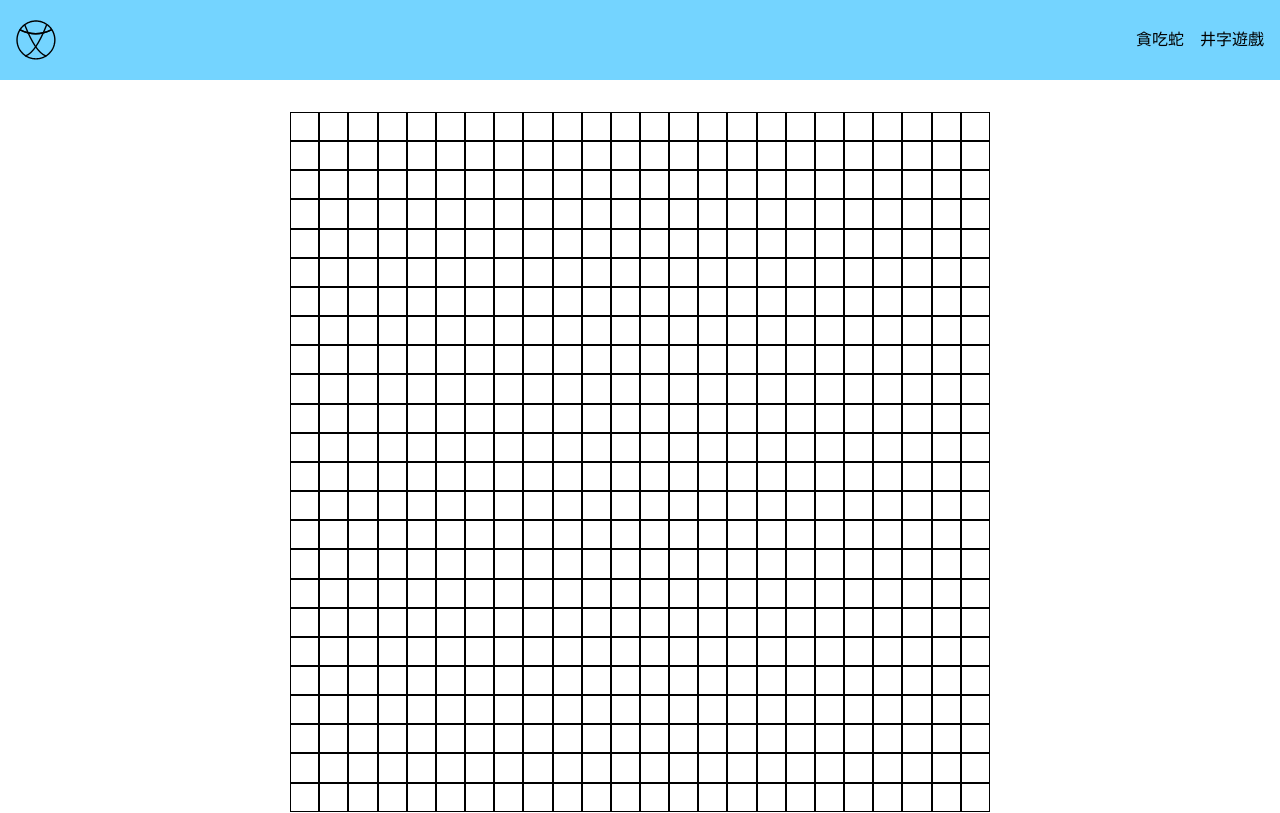
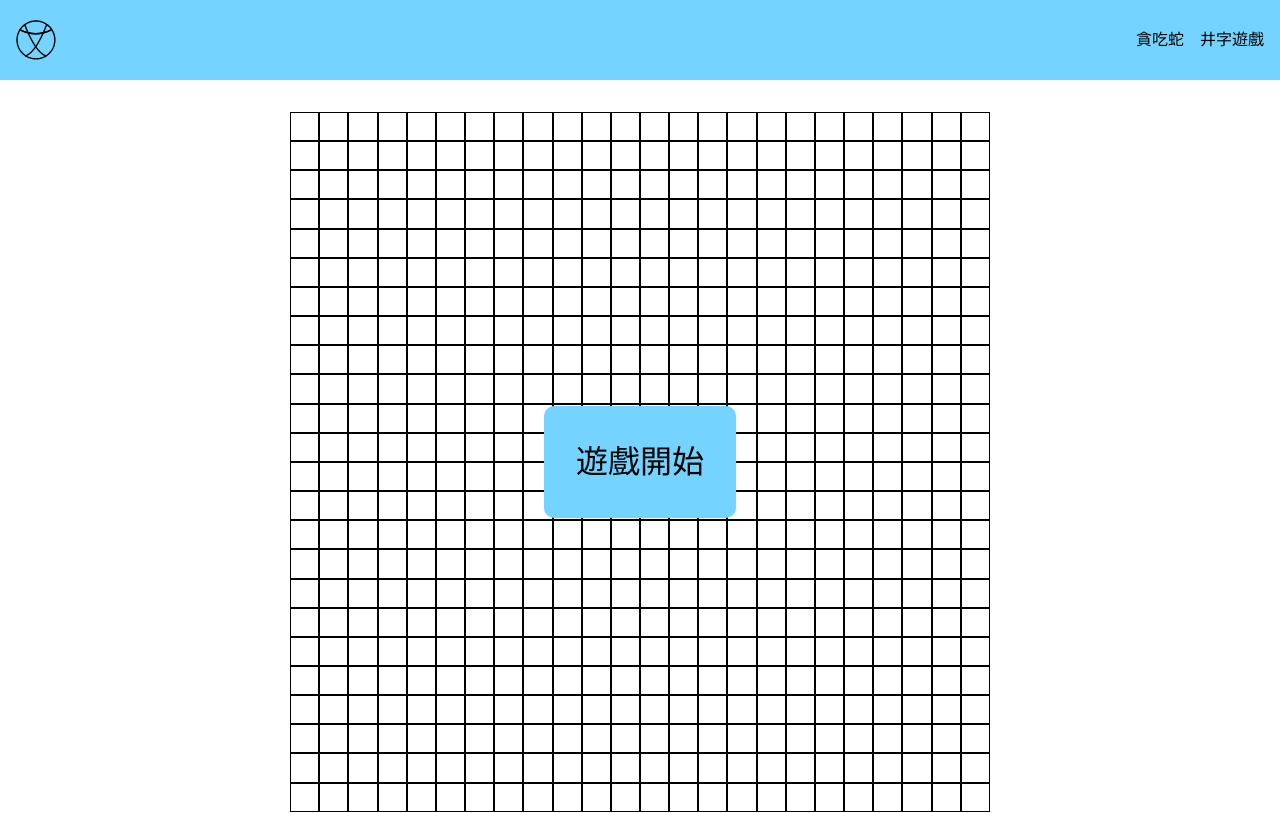
Before and after one commit to Ailafeka123/playooxx, a Next.js app: page /Snake in a window 1280 px wide. Shown: the top 813 px of the page. Built offline with nearby package versions, Linux system fonts and the light colour scheme.

Commit message:
feat:貪吃蛇可以玩了 食物採隨機方式 待優化

```diff
--- a/src/component/Snake/SnakeGame.tsx
+++ b/src/component/Snake/SnakeGame.tsx
@@ -1,36 +1,220 @@
-import React,{useState,useEffect} from "react";
+import React,{useState,useEffect,useRef} from "react";
 import style from '@/style/game/SnakeGame/SnakeGame.module.scss';
+import Snake from "@/pages/Snake";
 export default function SnakeGame(){
     //地圖 24*24
-    //x and Y 對應 [x][y]
-    const [gameMap,setGameMap] = useState <Boolean[][]> ( () => Array.from({length:24},()=>(Array(24).fill(false))));
-    //蛇頭
-    const [snakeHead,setSnakeHead] = useState([]);
+    //x and Y 對應 [x][y] 0 = 空 1 = 身體 2 = 頭 3 = 食物
+    const [gameMap,setGameMap] = useState <number[][]> ( () => Array.from({length:24},()=>(Array(24).fill(0))));
+    //是否開啟遊戲
+    const [gameStart,setGameStart] = useState<Boolean> (false);
+    //蛇頭 x = 12 , y = 12
+    const [snakeHead,setSnakeHead] = useState<number[]>( [-1,-1] );
+    //方向 上 -1 0 下 1 0 左 0 -1 右 0 1 預設向上
+    const snakeDirect = useRef<[number,number]> ([-1,0]);
+    //上一次移動方向，避免直接迴轉撞身體 x = col , y = row
+    const lastDirect  = useRef<[number,number]>([-1,0]);
+    //移動速度 初始2/s 最高10/s 第二個為是否開啟移動
+    const [snakeMove,setSnakeMove] = useState<[number,Boolean]> ([2,false]);
+    //蛇身
+    const [snakeBody,setSnakeBody] = useState<number[][]>( [ [-1,-1] ] );
+    //最後尾巴
+    const [snakeTail,setSnakeTail] = useState<number[]>([-1,-1]);
+    //蛇食物
+    const [food,setFood] = useState<number[]>([-1,-1]);
+    //空陣列 用於放食物(所以需要立刻更新)
+    const nullMap = useRef<number[][]> ( [ [] ] );
     //初始化與放置地圖
     useEffect(()=>{
         GameMapReSet();
     },[gameMap])
+    //每次移動 將蛇身 蛇頭 與 蛇食 在地圖上畫上true;
     useEffect(()=>{
+        //刷新地圖
+        setGameMap(index=>{
+            if(snakeHead === null)return index;
+            //複製地圖
+            const newMap : number[][] = index.map(col=>[...col]);
+            //最後尾巴(消失) 抓取頭部 食物 身體顯示
+            const [snakeHeadCol,snakeHeadRow] = snakeHead;
+            const [foodCol,foodRow] = food;
+            const body = snakeBody.map(bodyIndex => [...bodyIndex]);
+            const [tailCol,tailRow] = snakeTail;
+            if(tailCol !== -1){
+                newMap[tailCol][tailRow] = 0;
+            }
+            if(snakeHeadCol !== -1){
+                newMap[snakeHeadCol][snakeHeadRow] = 2;
+                newMap[foodCol][foodRow] = 3;
+                body.forEach(([bodyCol,bodyRow],key)=>{
+                    newMap[bodyCol][bodyRow] = 1;
+                })
+            }
 
+            return newMap;
+        })
     },[snakeHead])
+    //遊戲開啟時 設定蛇頭 蛇身 與蛇食的位置 以及設定移動
+    useEffect(()=>{
+        if(gameStart === true){
+            setGameMap(() => Array.from({length:24},()=>(Array(24).fill(0))));
+            setSnakeHead([12,12]);
+            setSnakeBody([ [13,12] ]);
+            setSnakeTail([-1,-1]);
+            snakeDirect.current = [-1,0];
+            newFood();
+            setSnakeMove([2,true]);
+            window.addEventListener('keydown', handleKeyDown);
+        }
+        return () => {
+            window.removeEventListener('keydown', handleKeyDown);
+        };
+    },[gameStart])
+    //移動控制 x = col  y = row
+    const handleKeyDown = (event: KeyboardEvent) => {
+        event.preventDefault();
+        switch (event.key) {
+            case 'ArrowUp':
+                if(lastDirect.current[0] === 1 && lastDirect.current[1] === 0){
+                    return;
+                }
+                snakeDirect.current = [-1,0];
+                break;
+            case 'ArrowDown':
+                if(lastDirect.current[0] === -1 && lastDirect.current[1] === 0){
+                    return;
+                }
+                snakeDirect.current = [1,0];
+                break;
+            case 'ArrowLeft':
+                if(lastDirect.current[0] === 0 && lastDirect.current[1] === 1){
+                    return;
+                }
+                snakeDirect.current =[0, -1];
+                break;
+            case 'ArrowRight':
+                if(lastDirect.current[0] === 0 && lastDirect.current[1] === -1){
+                    return;
+                }
+                snakeDirect.current = [0, 1];
+                break;
+        }
+    };
+    //每次移動 重新設定頭 身體 尾巴 食物 並利用頭部去刷新interval
+    useEffect(()=>{
+        let runTime :ReturnType<typeof setTimeout>;
+        if(snakeMove[1] === true){
+            runTime = setTimeout(() => {
+                let [col,row] = snakeHead;
+                let [newCol,newRow] = [col+snakeDirect.current[0], row+snakeDirect.current[1]];
+                let endBoolean : number = 0;
+                //撞到牆壁
+                if(newCol < 0 || newCol >= 24 || newRow < 0 || newRow >= 24){
+                    endBoolean = 1;
+                }
+                //是否撞到身體 最後一節理論上不該咬到
+                snakeBody.forEach(([bodyCol,bodyRow],key)=>{
+                    if(newCol === bodyCol && newRow === bodyRow){
+                        if(key === snakeBody.length-1)return;
+                        endBoolean = 2;
+                    }
+                });
+                //如果判定結束 則終止循環
+                if(endBoolean !== 0){
+                    setSnakeMove([0.5,false]);
+                    setGameStart(false);
+                    clearInterval(runTime);
+                    alert(`遊戲結束 得分為${snakeBody.length-1}分 死因:${endBoolean===1?"撞到牆":"咬到自己"}`);
+                    return;
+                }
+                //更新頭部位置
+                setSnakeHead([newCol,newRow]);
+                //計算移動方向 避免被撞
+                lastDirect.current =[snakeDirect.current[0],snakeDirect.current[1]];
+                //如果吃到食物
+                if(newCol === food[0] && newRow === food[1]){
+                    //增長身體 不刷新tail
+                    setSnakeBody(index=>{
+                        let bodyIndex = index.map(index=>[...index]);
+                        bodyIndex.unshift([col,row]);
+                        return bodyIndex;
+                    })
+                    // 刷新空陣列
+                    let tempMap :number[][] = [];
+                    for(let tempCol = 0 ; tempCol< 24; tempCol++){
+                        for(let tempRow = 0 ; tempRow < 24; tempRow++){
+                            tempMap.push([tempCol,tempRow]);
+                        }
+                    }
+
+                    //找新食物
+                    newFood();
+                    //提升速度
+                    if(snakeBody.length == 2 ){
+                        setSnakeMove([3,true]);
+                    }else if(snakeBody.length === 5 ){
+                        setSnakeMove([4,true]);
+                    }else if(snakeBody.length === 7 ){
+                        setSnakeMove([5,true]);
+                    }else if(snakeBody.length === 9 ){
+                        setSnakeMove([6,true]);
+                    }
+
+                }else{
+                    //把最後的snakeBody 丟到尾部
+                    let [tailCol,tailRow] = snakeBody[snakeBody.length-1];
+                    setSnakeTail([tailCol,tailRow])
+                    //刷新身體
+                    setSnakeBody(index=>{
+                        let bodyIndex = index.map(index=>[...index]);
+                        bodyIndex.unshift([col,row]);
+                        bodyIndex.pop();
+                        return bodyIndex;
+                    })
+                }
+            }, (1000/snakeMove[0]) );
+        }
+        return ()=>clearTimeout(runTime);
+    },[snakeMove,snakeHead])
+    //設定新食物
+    const newFood = () =>{
+        let find:Boolean = false;
+        while(find === false){
+            const col:number = Math.floor(Math.random()*24);
+            const row:number = Math.floor(Math.random()*24);
+            if(gameMap[col][row] === 0){
+                find = true;
+            }
+            if(find === true){
+                setFood([col,row])
+            }
+        }
+    }
     //return 地圖
     const GameMapReSet = () =>{
         const gameMapDiv :React.ReactElement[] = [];
         let time = 0;
+        const gameMapList :{ [key: number]: string } = {
+            0:"",
+            1:style.snakeBody,
+            2:style.snakeHeader,
+            3:style.food
+        }
         for(let col = 0 ; col < gameMap.length; col++){
             const gameMapCol :React.ReactElement[] = [];
             for(let row = 0 ; row < gameMap[col].length; row++){
-                gameMapCol.push(<div key={time} data-x={col} data-y={row} className={style.GameMapCell}></div>);
+                gameMapCol.push(<div key={time} data-x={col} data-y={row} className={`${style.GameMapCell} ${gameMapList[gameMap[col][row]]}`}></div>);
                 time++;
             }
-            gameMapDiv.push(<div className={style.GameMapCol}>{gameMapCol}</div>)
+            gameMapDiv.push(<div key={time} className={style.GameMapCol}>{gameMapCol}</div>)
+            time++;
         }
         return <div className={style.GameMap}>{gameMapDiv}</div>;
     }
 
     return(
-        <>
+        <div className={style.game}>
             <GameMapReSet></GameMapReSet>
-        </>
+            <button className={ `${style.gameStartButton} bg-sky-300 hover:bg-sky-500 hover:not-focus:bg-sky-400 ${gameStart===true?style.gameActive:""}`  } onClick={()=>{setGameStart(true)}}>遊戲開始</button>
+        </div>
     )
 };
--- a/src/style/game/SnakeGame/SnakeGame.module.scss
+++ b/src/style/game/SnakeGame/SnakeGame.module.scss
@@ -1,3 +1,5 @@
+.game{
+    position: relative;
     .GameMap{
         --boxWidth : 300px;
         --boxheight : 300px;
@@ -23,6 +25,31 @@
                 width: calc(var(--boxWidth) / 24);
                 height: 100%;
                 border: 1px black solid;
+                &.snakeHeader{
+                    background-color: #4bbe07;
+                }
+                &.snakeBody{
+                    background-color: #7af83f;
+                }
+                &.food{
+                    background-color: #16e7ee;
                 }
             }
+
         }
+    }
+    .gameStartButton{
+        position: absolute;
+        display: flex;
+        top: 50%;
+        left: 50%;
+        transform: translate(-50%,-50%);
+        font-size: 2rem;
+        border-radius: 10px;
+        padding: 2rem 2rem;
+        &.gameActive{
+            display: none;
+        }
+    }
+
+}
```
Lines whose indentation alone changed are shown as unchanged.
